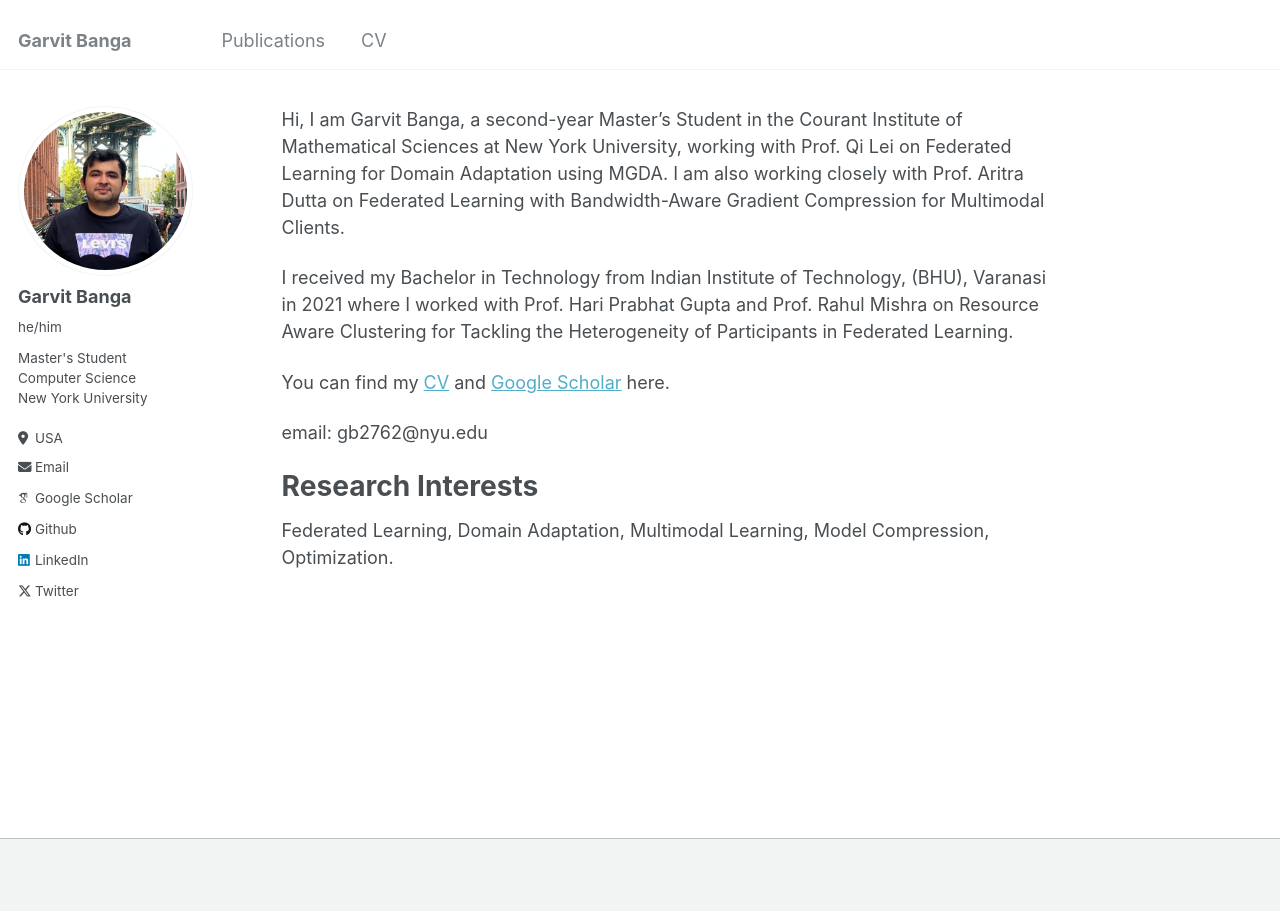
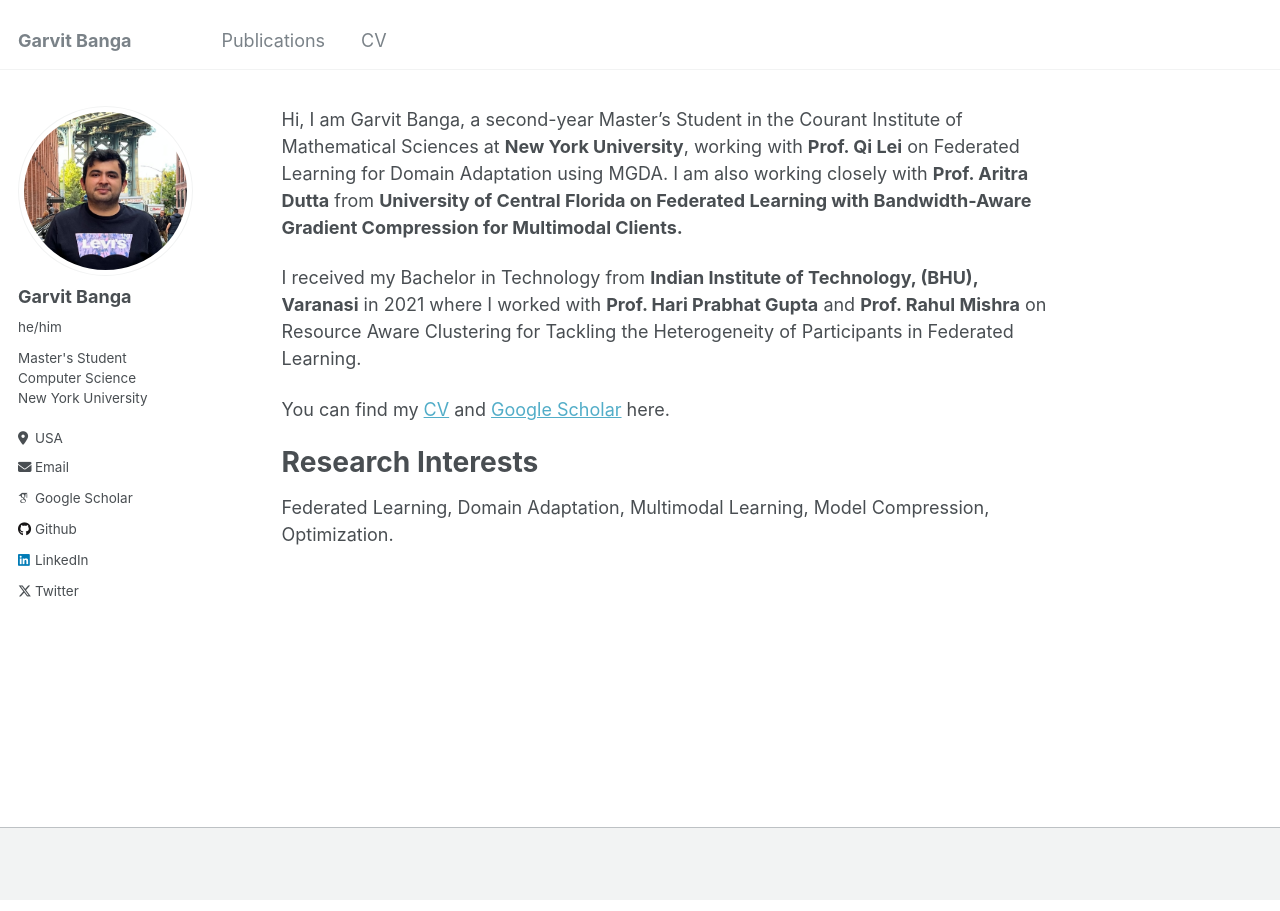
Before and after one commit to GarvitBanga/garvitbanga.github.io, a Jekyll site: the page built from _pages/about.md, in a window 1280 px wide. Built offline with Jekyll 4.4.1, drawn with Linux system fonts in a browser that asks for light colours; some web fonts are replaced.

Commit message:
Update about.md

```diff
--- a/_pages/about.md
+++ b/_pages/about.md
@@ -8,13 +8,12 @@ redirect_from:
 
 
 
-Hi, I am Garvit Banga, a second-year Master's Student in the Courant Institute of Mathematical Sciences at New York University, working with Prof. Qi Lei on Federated Learning for Domain Adaptation using MGDA. I am also working closely with Prof. Aritra Dutta on Federated Learning with Bandwidth-Aware Gradient Compression for Multimodal Clients.
+Hi, I am Garvit Banga, a second-year Master's Student in the Courant Institute of Mathematical Sciences at <b>New York University</b>, working with <b>Prof. Qi Lei</b> on Federated Learning for Domain Adaptation using MGDA. I am also working closely with <b>Prof. Aritra Dutta</b> from <b>University of Central Florida<b> on Federated Learning with Bandwidth-Aware Gradient Compression for Multimodal Clients.
 
-I received my Bachelor in Technology from Indian Institute of Technology, (BHU), Varanasi in 2021 where I worked with Prof. Hari Prabhat Gupta and Prof. Rahul Mishra on Resource Aware Clustering for Tackling the Heterogeneity of Participants in Federated Learning.
+I received my Bachelor in Technology from <b>Indian Institute of Technology, (BHU), Varanasi</b> in 2021 where I worked with <b>Prof. Hari Prabhat Gupta</b> and <b>Prof. Rahul Mishra</b> on Resource Aware Clustering for Tackling the Heterogeneity of Participants in Federated Learning.
 
 You can find my [CV](https://garvitbanga.github.io/files/GarvitBangaCV.pdf) and [Google Scholar](https://scholar.google.com/citations?user=XkW4KCkAAAAJ&hl=en) here.
 
-email: gb2762@nyu.edu
 
 Research Interests
 ======
```
